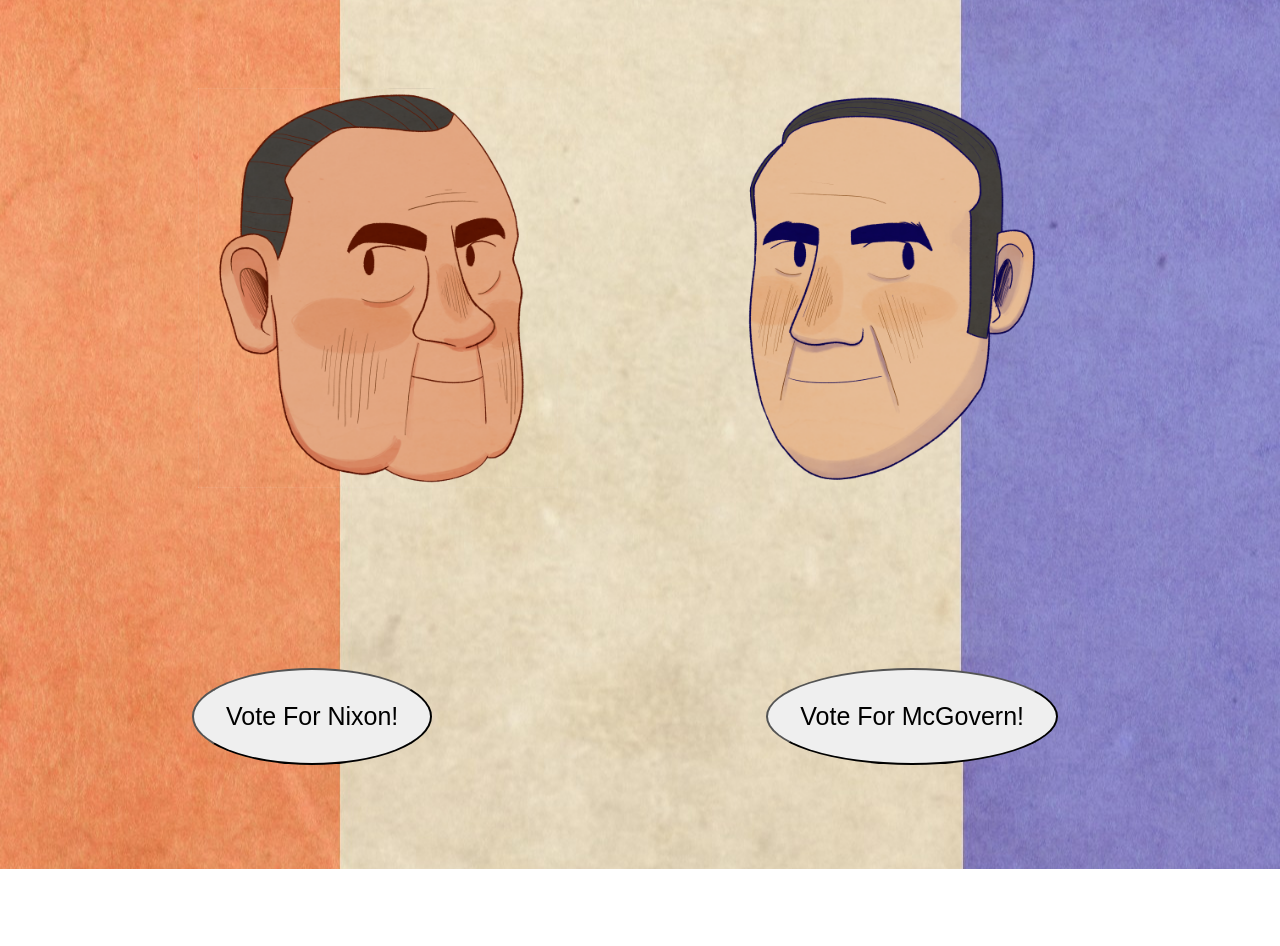
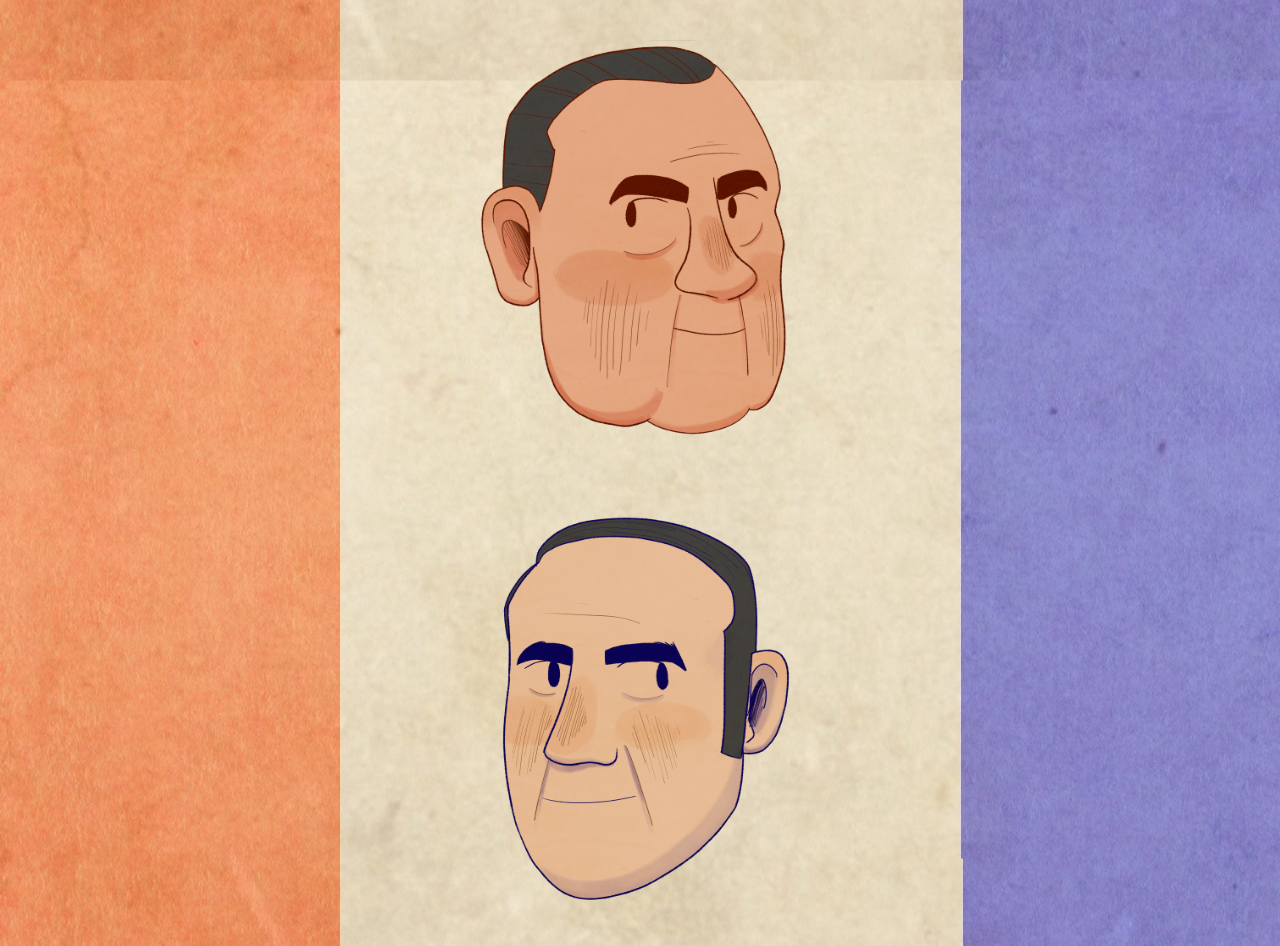
Before and after one commit to Alisson-Corrales/voting-machine, a plain HTML site: page index.html in a window 1280 px wide. Shown: the top 946 px of the page. Before the commit the page ends 869 px from the top, so only its background shows below. Drawn offline with Linux system fonts and the light colour scheme.

Commit message:
still doing js and css ac 2/4/2021

```diff
--- a/index.html
+++ b/index.html
@@ -16,12 +16,32 @@
     <link rel="stylesheet" href="style.css">
 </head>
 <body>
-    <img src="images/nixton-toon.png" width="360" height="400" input="nixton">
-    <img src="images/mcgovern-toon.png" width="360" height="400" input="mcgovern">
+    <a href="https://en.wikipedia.org/wiki/Richard_Nixon">
+    <img src="images/nixton-toon.png" width="360" height="400" input="nixton" id="nixton">
+    </a>
+    <a href="https://en.wikipedia.org/wiki/Donkey">
+    <img src="images/mcgovern-toon.png" width="360" height="400" input="mcgovern" id="mcgovern">
+    </a>
 
     <input id="voteNixon" type="button" value="Vote For Nixon!" onclick="document.location='voteNixon.html'">
     <input id="voteGovern" type="button" value="Vote For McGovern!" onclick="document.location='voteMcGovern.html'">
     <script src="script.js"></script>
+
+
+    <!--
+        *A landing page where you can choose between the 2 candidates.
+        An on page load event
+        A mouse move event listener
+        *An onclick event listener
+        A context menu event
+        A mouse over event listener and a mouse leave event listener
+        An object that moves around the page using clientX and clientY
+        Using “this” for on clicks
+        A loop that will create several elements at once
+        Adding event listeners AND removing event listeners
+        *A custom cursor either sometimes or always visible
+    -->
+
 </body>
 
 </html>
--- a/script.js
+++ b/script.js
@@ -7,16 +7,12 @@ let nixonVotes = 0;
 let mcGovernVotes = 0;
 
 //Nixon's Section
-//function yesPickMe(){
-//    document.appendChild("nixonVotes++");
-//}
-//for(let i=0; i < 1){
-//    let vote4Nixon = document.getElementById("voteNixon");
-//    voteNixon.addEventListener("click", voteNixon);
-//    main.appendChild(voteNixon);
-//}
-//
-//console.log(yesPickMe(0));
+function yesPickMe(){
+    nixonVotes++
+
+}
+
+console.log(nixonVotes);
 
 
 
@@ -24,17 +20,34 @@ let mcGovernVotes = 0;
 
 voteGovern.onclick = function () {
     let button = document.getElementById("voteGovern"); //grabs the McGovern button
-    // let bodySize = window.getBoundingClientRect(); //should get the size of the body
 
-    //let moveToTop = (Math.random() * (button.clientHeight - screen.height) - screen.height); //takes a random number * (the height of the button - the height of the body)
-    //let moveToLeftnRight = (Math.random() * (button.width - screen.width) - screen.width); //the same but with width
-    let moveToTop = (Math.random() * (screen.height - Math.random()));
-    let moveToLeftnRight = (Math.random() * (screen.width - Math.random()));
+    let moveToTop = (Math.random() * (screen.height - screen.width)); //takes a random number * (the height of the screen - the width of the screen)
+    let moveToLeftnRight = (Math.random() * (screen.width - screen.height));//same as above but with width
     button.style.top = moveToTop + "px";
     console.log(moveToTop + "px");
     //writes in CSS: button{margin-top: "the number that comes out of moveToTop" px}
     button.style.left = moveToLeftnRight + "px";
     console.log(moveToLeftnRight + "px");
     //same as above but in margin-left
-    //this part is very closely based on https://codepen.io/ardoba/pen/ZNodRK by bert bus
+
+    //prevents button from going outside the margin of the screen
+    if(moveToLeftnRight > 200){
+        moveToLeftnRight =- 100;
+    }
+    if(moveToTop > 200){
+        moveToTop =- 100;
+    }
+
+    //counts the votes so the code can do a funny
+    mcGovernVotes++;
+    console.log(mcGovernVotes);
+
+    return;
+    //the button moving part is very closely based on https://codepen.io/ardoba/pen/ZNodRK by bert bus
 }
+
+let govToon = document.getElementById("mcgovern");
+function(){
+    stuff
+}
+govToon.addEventListener("mouseenter", handler)
--- a/style.css
+++ b/style.css
@@ -3,6 +3,7 @@ html{
     background-position: center;
     cursor: url(images/cursor.png), pointer;
     text-align: center;
+    font-family: fantasy;
 }
 
 input{
@@ -18,10 +19,18 @@ input{
 
 }
 
+/*images*/
 img{
     display: inline-grid;
     align-content: center;
-    padding: 2rem;
-    margin: 3rem;
-    margin-left: 2rem;
+    padding: 1rem;
+    margin: 10rem;
+    margin-top: 1rem;
+    margin-bottom: 1rem;
+    cursor: url(images/pointer.png), pointer;
 }
+
+
+input{
+    cursor: url(images/cursor.png), pointer;
+}
--- /dev/null
+++ b/voteMcGovern.css
@@ -0,0 +1,7 @@
+html{
+    background-image: url(images/background.jpg);
+    background-position: center;
+    cursor: url(images/cursor.png), pointer;
+    text-align: center;
+    font-family: fantasy;
+}
--- /dev/null
+++ b/voteNixon.css
@@ -0,0 +1,7 @@
+html{
+    background-image: url(images/background.jpg);
+    background-position: center;
+    cursor: url(images/cursor.png), pointer;
+    text-align: center;
+    font-family: fantasy;
+}
```
Also changed, not shown: voteMcGovern.html (+1 -1 lines), voteNixon.html (+2 -4 lines), images/cursor.png, images/donkey.jpg (added), images/elephant.png (added), images/pointer.png (added), images/pointer1.png (added), images/ref.png (deleted), 2 other files.
